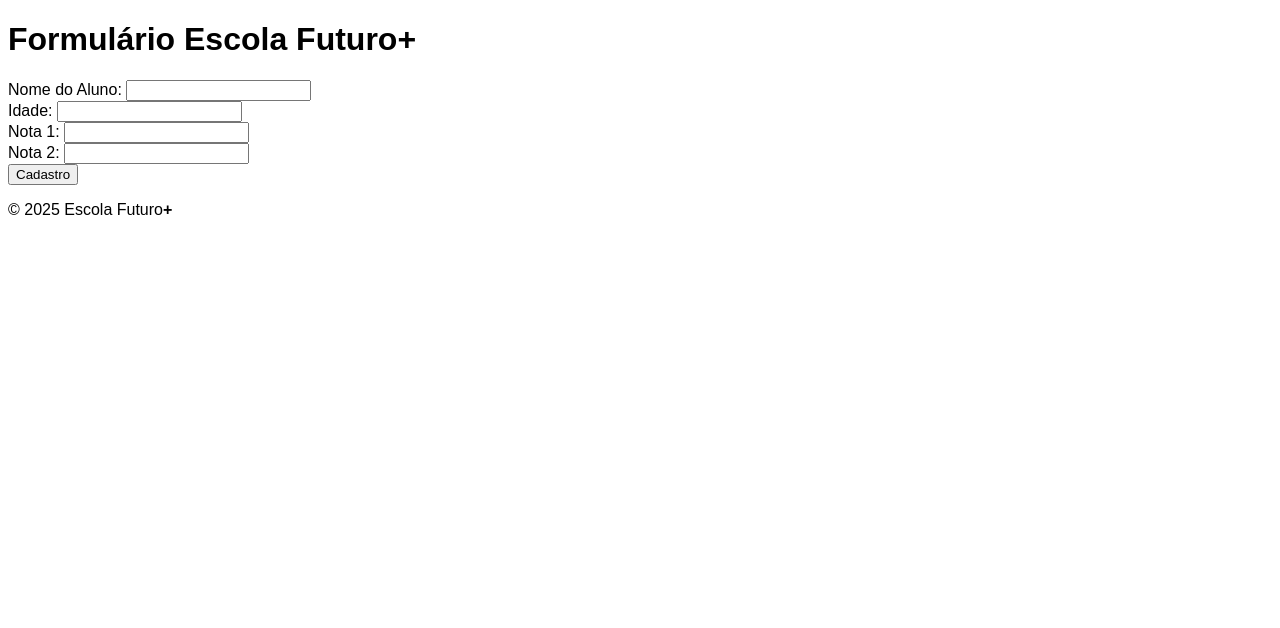
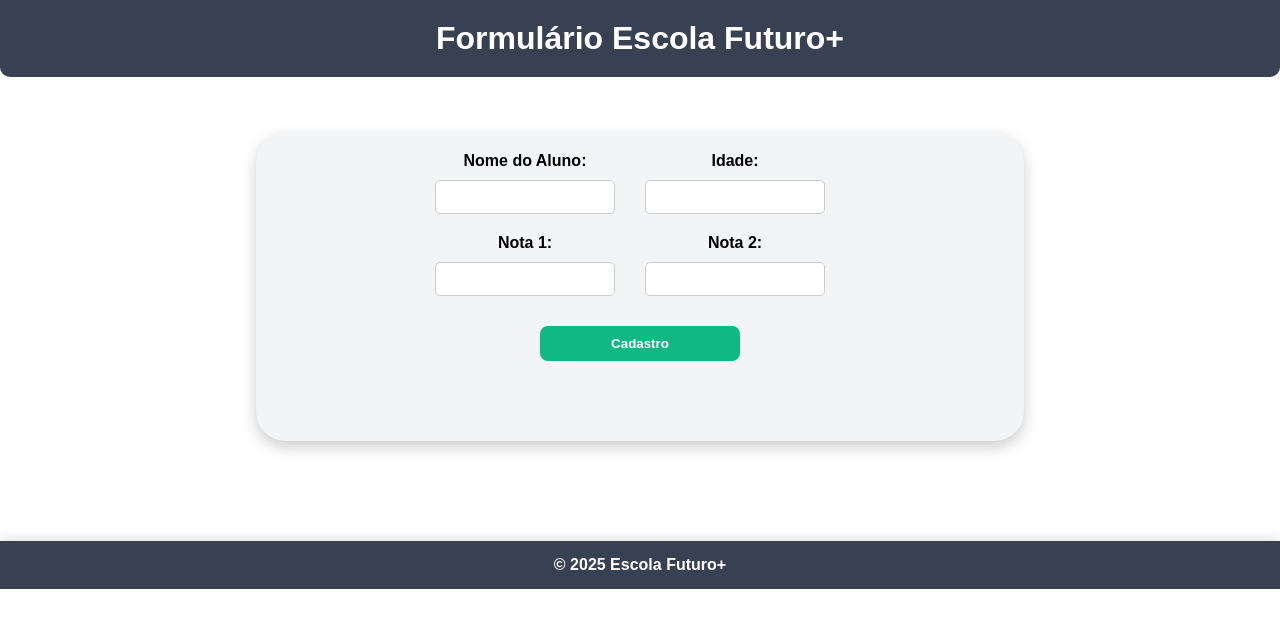
Before and after one commit to LuanaMPalacio/Escola-FuturoMais, a website: page index.html in a window 1280 px wide. Drawn offline with Linux system fonts and the light colour scheme.

Commit message:
edição de estilo

```diff
--- a/style.css
+++ b/style.css
@@ -1,21 +1,147 @@
-body{
-    font-family: Arial, Helvetica, sans-serif;
+*{
+    margin: 0;
+    padding: 0;
+    box-sizing: border-box;
+    font-family:"Cabin", sans-serif;
 }
-th{
-    padding: 10px;
-    border: 2px solid black;
+
+#header{
+  background-color: #374151;
+  color: #FFFFFF;
+  padding: 20px;
+  text-align: center;
+  box-shadow: 0 -4px 10px rgba(0,0,0,0.1);
+  border-radius: 0 0 10px 10px;
+}
+
+main{
+    border-radius: 30px;
+    background-color: #F3F4F6;
+    text-align: center;
+    margin: 55px 20% 100px 20%;
+    min-height: 300px;
+    display: grid;
+    justify-content: center;
+    align-items: center;
+    gap: 20px;
+    box-shadow: 0 6px 15px rgba(0,0,0,0.2);
+    padding-bottom: 80px;
+}
+
+form {
+  display: grid;
+  grid-template-columns: repeat(2, 1fr);
+  gap: 20px 30px;
+  justify-items: center;
+  margin-top: 20px;
+}
+
+.campo{
+    display: flex;
+    flex-direction: column;
+    width: 180px;
+}
+
+label {
+  font-weight: bold;
+  font-size: 16px;
+  margin-bottom: 10px;
+}
+
+input{
+  width: 100%;
+  padding: 8px 12px;
+  border-radius: 5px;
+  border: 1px solid #ccc;
+  text-align: center;
+  font-size: 14px;
+}
+
+button{
+   width: 200px;
+   margin-top: 10px;
+   padding: 10px 20px;
+   background-color: #10B981;
+   border-radius: 8px;
+   border: none;
+   cursor: pointer;
+   font-weight: bold;
+   color: white;
+   grid-column: span 2;
+   justify-self: center;
+   transition: transform 0.2s ease, background-color 0.3s ease;
+}
+
+button:hover {
+   transform: scale(1.05);
+   background-color: #059669;
+}
+
+table {
+  width: 100%;
+  border-collapse: collapse;
+  margin-top: 20px;
+  font-family: "Cabin", sans-serif;
+  background-color: #FFFFFF;
+  box-shadow: 0 4px 10px rgba(0,0,0,0.1);
+  border-radius: 8px;
+  overflow: hidden;
+  display: none;
+}
+
+thead {
+  background-color: #10B981;
+  color: white;
+  text-align: center;
+  font-weight: bold;
+}
+
+th, td {
+  padding: 12px 15px;
+  border: 1px solid #ddd;
+  text-align: center;
+}
+
+tbody tr:nth-child(even) {
+  background-color: #E5E7EB;
+}
+
+tbody tr:hover {
+  background-color: #D1FAE5;
+}
+
+th {
+  text-transform: uppercase;
+  letter-spacing: 1px;
+  font-size: 14px;
+}
+
+td {
+  font-size: 14px;
+}
+
+footer{
+  position: relative;
+  bottom: 0;
+  left: 0;
+  width: 100%;
+  background-color: #374151;
+  color: white;
+  text-align: center;
+  padding: 15px 0;
+  font-weight: bold;
+  font-family: "Cabin", sans-serif;
+  box-shadow: 0 -4px 10px rgba(0,0,0,0.1);
+  border-radius: 0;
+  z-index: 1000;
 }
 
 .aprovado{
-    color: green;
+    color: #047857;
     font-weight: bold;
 }
 
 .reprovado{
-    color: red;
+    color: #B91C1C;
     font-weight: bold;
 }
-
-table{
-    display: none;
-}
```
